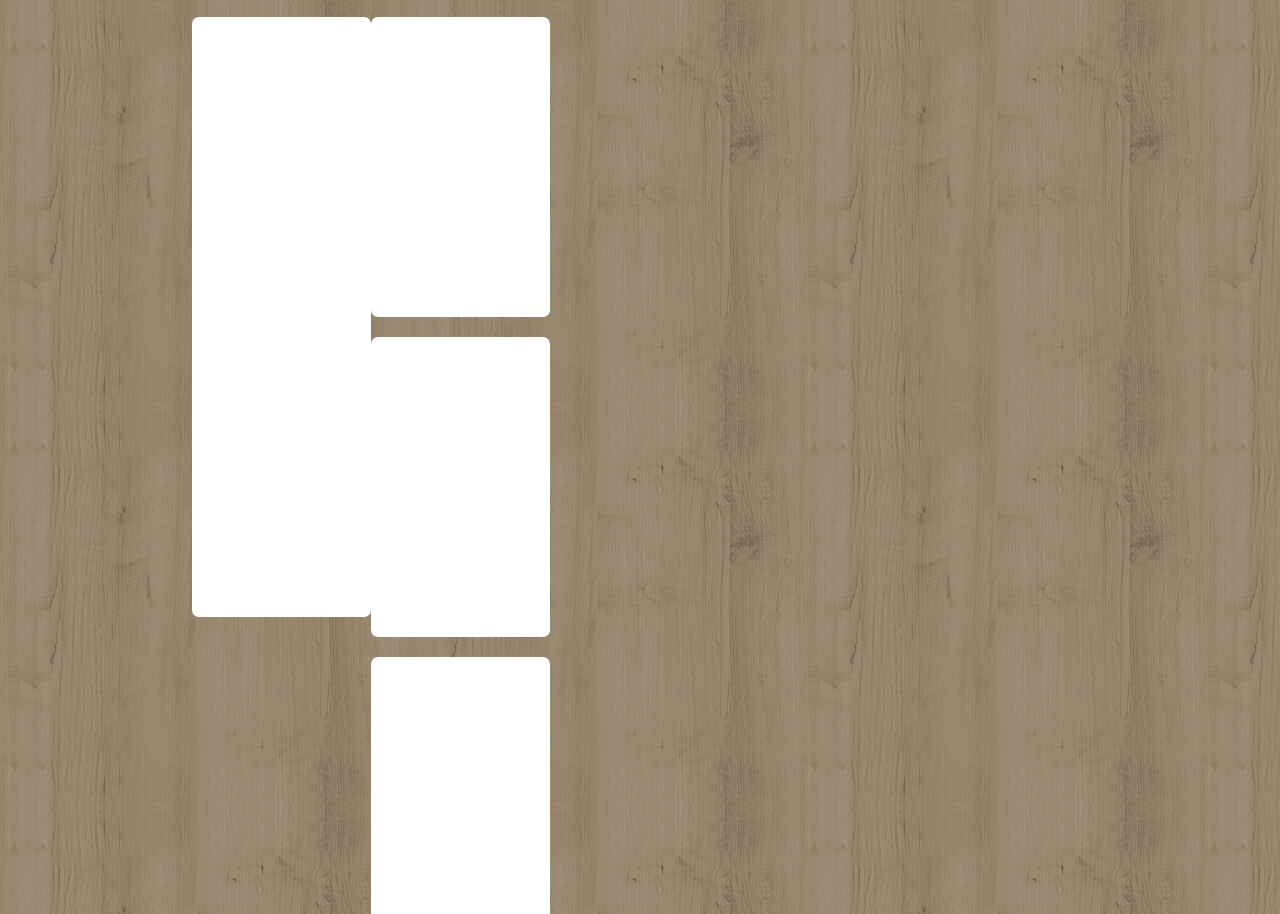
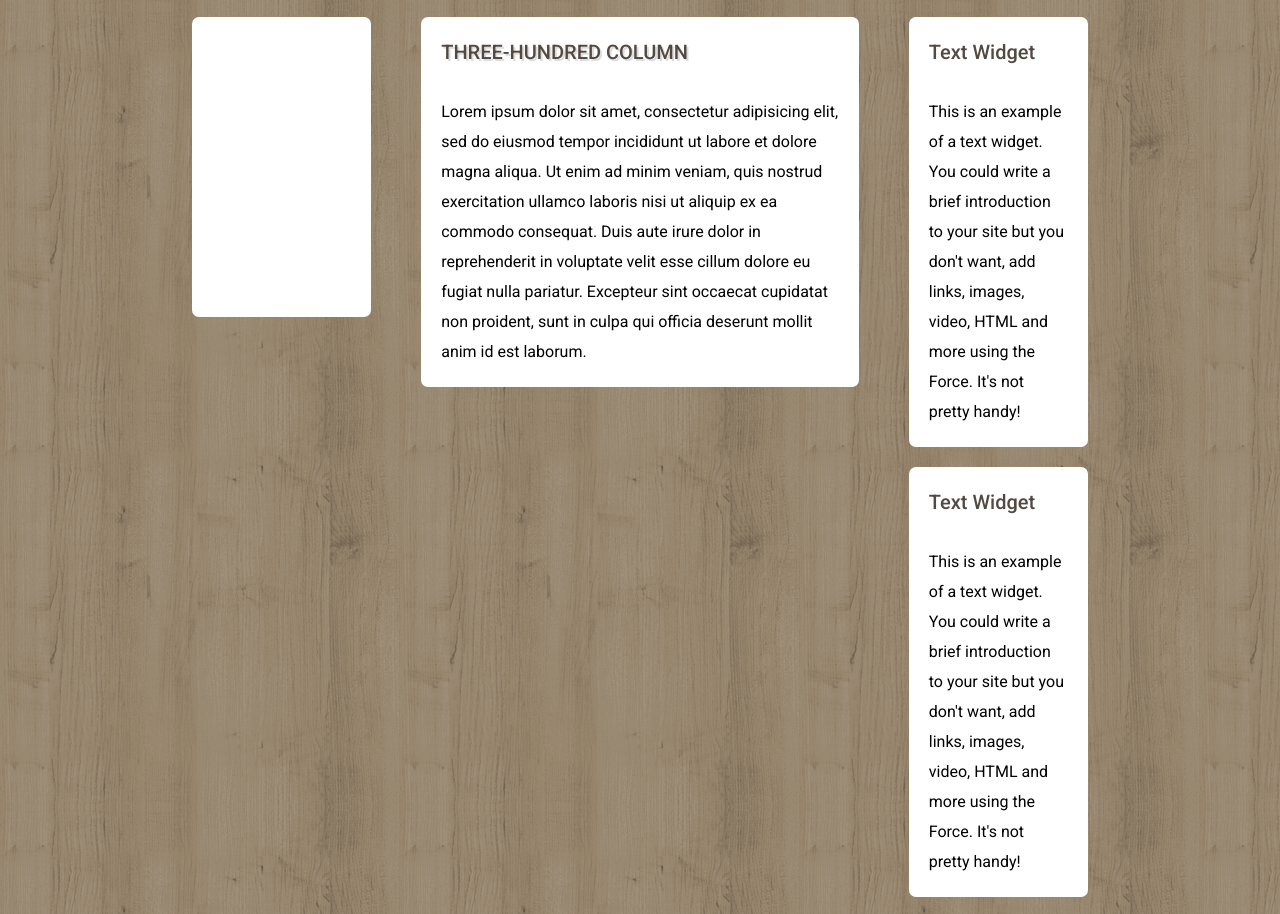
Before and after one commit to davidesaporita/htmlcss-struttura-wp, a plain HTML site: page index.html in a window 1280 px wide. Shown: the part 393-1307 px from the top of the page. Drawn offline with Linux system fonts and the light colour scheme.

Commit message:
Add style & contents per Main & Widgets
Colonne Main, Widgets | Aggiunti contenuti e formattato titoli e testi

CSS | Aumento padding colonne (come da esempio)

HTML | Ristrutturazione sezione centrale con tag semantici

```diff
--- a/css/style.css
+++ b/css/style.css
@@ -87,15 +87,29 @@ a:visited {
 }
 
 
-/* Sezione centrale */
+/* Main */
+
+#container h1,
+#container h2,
+#container h3,
+#container h4 {
+  padding-bottom: 30px;
+  font-size: 20px;
+  font-weight: 500;
+  color: #524943;
+}
+
+#container h3 {
+  text-shadow: 2px 2px 0px #ddd;
+}
 
 .col {
   float: left;
 }
 
 .col:nth-child(2) {
-  padding-right: 20px;
-  padding-left: 20px;
+  padding-right: 50px;
+  padding-left: 50px;
 }
 
 .col *,
@@ -112,15 +126,22 @@ footer {
   width: 60%;
 }
 
+/* Main - Sidebar */
+
 .sidebar > div {
-  height: 600px; /* Solo a scopo dimostrativo */
   background: #fff;
   padding: 10px;
   background-color: white;
 }
 
+/* Main - Content */
+
+article,
+.widgets {
+  line-height: 30px;
+}
+
 .content > div {
-  height: 500px; /* Solo a scopo dimostrativo */
   padding: 10px;
 }
 
@@ -128,14 +149,14 @@ footer {
 .content > div,
 .widgets > div {
   min-height: 300px;
-  padding: 5px;
+  padding: 20px;
   margin-bottom: 20px;
   background-color: white;
 }
 
 /* Footer */
 
-footer {
+.footer {
   width: 100%;
   height: 150px;
   background-color: #eee;
--- a/index.html
+++ b/index.html
@@ -3,7 +3,7 @@
   <head>
     <meta charset="utf-8">
     <title>Natural Lite - Just Another Boolean Site</title>
-    <link href="https://fonts.googleapis.com/css?family=Montserrat:400,700|Roboto:400,700&display=swap" rel="stylesheet">
+    <link href="https://fonts.googleapis.com/css?family=Montserrat:400,700|Roboto:400,500&display=swap" rel="stylesheet">
     <link rel="stylesheet" href="css/style.css">
   </head>
   <body>
@@ -30,26 +30,44 @@
         </div>
       </header>
       <!-- Sezione centrale (layout 3 colonne) -->
-      <div id="container" class="clearfix">
+      <main id="container" class="clearfix">
         <!-- Colonna 1: Sidebar -->
         <aside class="col sidebar">
           <div></div>
         </aside>
         <!-- Colonna 2: Main content -->
-        <main class="col content">
-        </main>
+        <article class="col content">
+          <div>
+            <header>
+              <h3>THREE-HUNDRED COLUMN</h3>
+            </header>
+            <main>
+              <p>Lorem ipsum dolor sit amet, consectetur adipisicing elit, sed do eiusmod tempor incididunt ut labore et dolore magna aliqua. Ut enim ad minim veniam, quis nostrud exercitation ullamco laboris nisi ut aliquip ex ea commodo consequat. Duis aute irure dolor in reprehenderit in voluptate velit esse cillum dolore eu fugiat nulla pariatur. Excepteur sint occaecat cupidatat non proident, sunt in culpa qui officia deserunt mollit anim id est laborum.</p>
+            </main>
+            <footer></footer>
+          </div>
+        </article>
         <!-- Colonna 3: Widgets -->
         <section class="col widgets">
-          <div></div>
-          <div></div>
-          <div></div>
+          <div>
+            <h4>Text Widget</h4>
+            <p>This is an example of a text widget. You could write a brief introduction to your site but you don't want, add links, images, video, HTML and more using the Force. It's not pretty handy!</p>
+          </div>
+          <div>
+            <h4>Text Widget</h4>
+            <p>This is an example of a text widget. You could write a brief introduction to your site but you don't want, add links, images, video, HTML and more using the Force. It's not pretty handy!</p>
+          </div>
+          <div>
+            <h4>Text Widget</h4>
+            <p>This is an example of a text widget. You could write a brief introduction to your site but you don't want, add links, images, video, HTML and more using the Force. It's not pretty handy!</p>
+          </div>
         </section>
 
-      </div>
+      </main>
       <!-- Sezione Footer -->
-      <footer>
+      <footer class="footer">
         <div id="footer-text" class="center">
-          <h4>Seguici sui social</h4>
+          <span>Seguici sui social</span>
         </div>
         <ul id="socials" class="clearfix center">
           <li>
```
